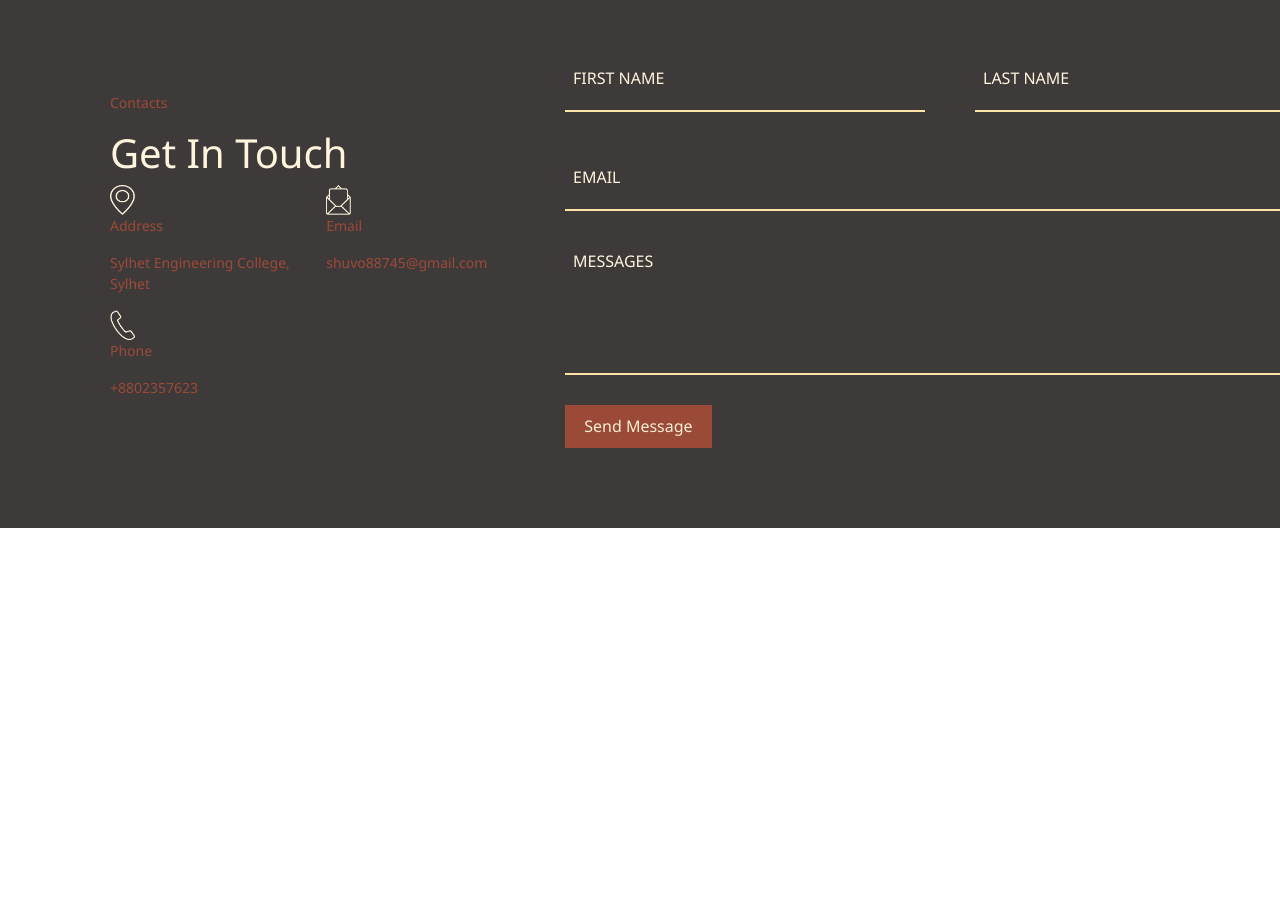
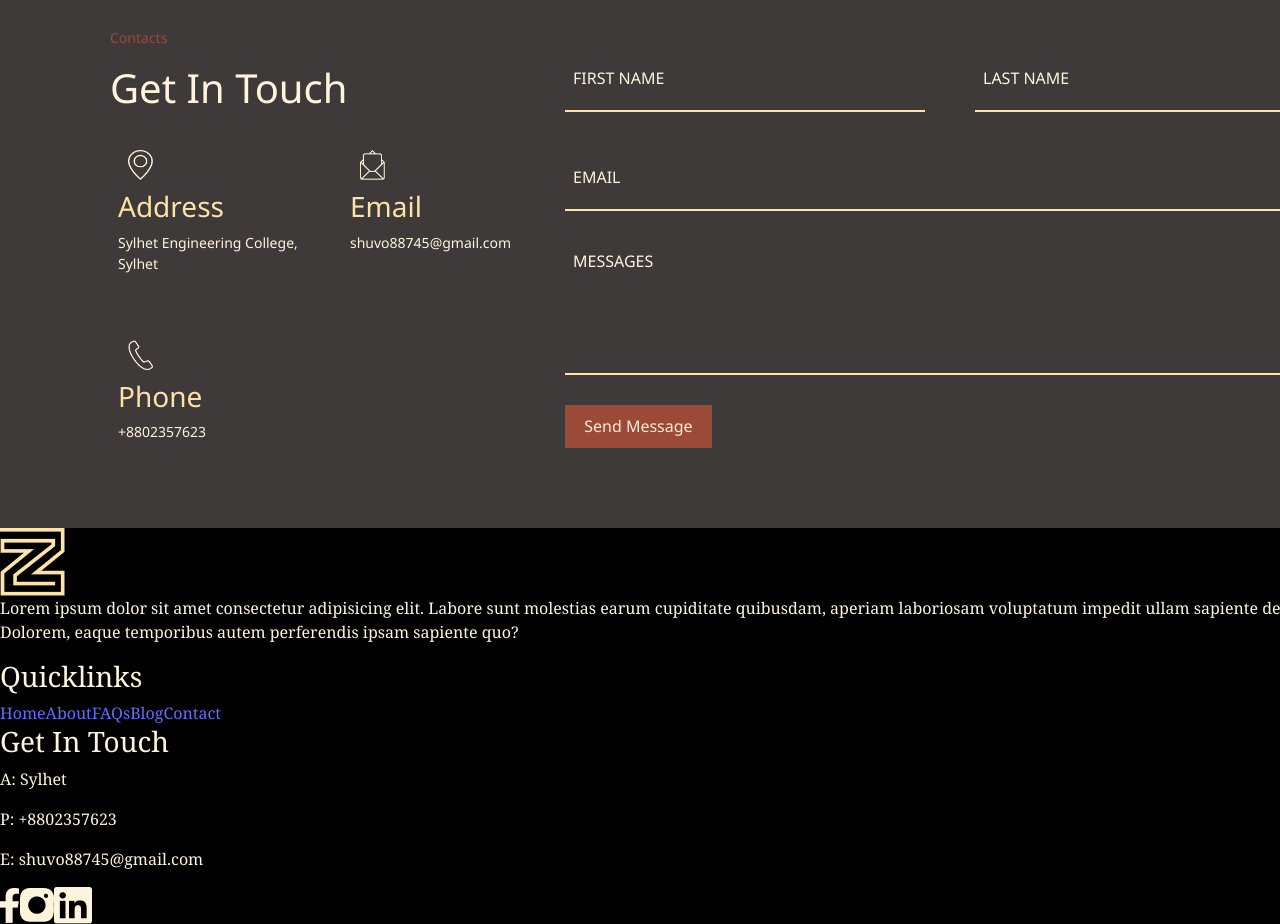
Before and after one commit to 5huv0/My-Photography-Portfolio, a React (Vite) app: page / in a window 1280 px wide. Shown: the part 5880-6804 px from the top of the page. Before the commit the page ends 6408 px from the top, so only its background shows below. Built offline with nearby package versions, Linux system fonts and the light colour scheme.

Commit message:
doing the footer last section

```diff
--- a/src/App.css
+++ b/src/App.css
@@ -489,6 +489,7 @@ body{
 
 
 /* Footer section work starts here */
+
 .footer-sec{
     background-color: #3f3a3a;
     display: flex;
@@ -565,6 +566,23 @@ body{
 .footer-img{
     height: 30px;
     width: 25px;
+    margin: 10px;
+}
+
+.footer-linkings{
+    padding: 20px;
+}
+
+.footer-linkings p{
+    color: #FFF5DD;
+}
+
+.footer-linkings h3{
+    color: #FDE3A7;
+}
+
+.footer-last-sec{
+    color: #FFF5DD;
 }
 
 /* Footer section work ends here */
--- a/src/components/Footer.jsx
+++ b/src/components/Footer.jsx
@@ -9,21 +9,21 @@ export default function Footer(){
                     <p>Contacts</p>
                     <h2>Get In Touch</h2>
                     <div className="row">
-                        <div className="col">
+                        <div className="col footer-linkings">
                             <img src="./images/footer-add.png" alt="" className="footer-img"/>
-                            <p>Address</p>
+                            <h3>Address </h3>
                             <p>Sylhet Engineering College, Sylhet</p>
                         </div>
-                        <div className="col">
+                        <div className="col footer-linkings">
                             <img src="./images/footer-email.png" alt="" className="footer-img"/>
-                            <p>Email</p>
+                            <h3>Email</h3>
                             <p>shuvo88745@gmail.com</p>
                         </div>
                     </div>
                     <div className="row">
-                        <div className="col">
+                        <div className="col footer-linkings">
                             <img src="./images/footer-phone.png" alt="" className="footer-img"/>
-                            <p>Phone</p>
+                            <h3>Phone</h3>
                             <p>+8802357623</p>
                         </div>
 
@@ -48,9 +48,60 @@ export default function Footer(){
                             </button>
                         </div>
                     </div>
-
                 </div>
             </footer>
+            <div className="footer-last-sec">
+                    <div>
+                        <img src="./images/logo-nav.png" alt="" />
+                        <p>
+                            Lorem ipsum dolor sit amet consectetur adipisicing elit. Labore sunt molestias earum cupiditate quibusdam, aperiam laboriosam voluptatum impedit ullam sapiente deleniti non. Dolorem, eaque temporibus autem perferendis ipsam sapiente quo?
+                        </p>
+                    </div>
+                    <div>
+                        <h3>
+                            Quicklinks
+                        </h3>
+                        <a href="">
+                            Home
+                        </a>
+                        <a href="">
+                            About
+                        </a>
+                        <a href="">
+                            FAQs
+                        </a>
+                        <a href="">
+                            Blog
+                        </a>
+                        <a href="">
+                            Contact
+                        </a>
+                    </div>
+
+                    <div>
+                        <h3>
+                            Get In Touch
+                        </h3>
+                        <p>
+                            A: Sylhet
+                        </p>
+                        <p>
+                            P: +8802357623
+                        </p>
+                        <p>
+                            E: shuvo88745@gmail.com
+                        </p>
+                        <a href="">
+                            <img src="./images/facebook-logo.png" alt="" />
+                        </a>
+                        <a href="">
+                            <img src="./images/instagram-logo.png" alt="" />
+                        </a>
+                        <a href="">
+                            <img src="./images/linkedin-logo.png" alt="" />
+                        </a>
+                    </div>
+                </div>
         </div>
     )
 }
```
